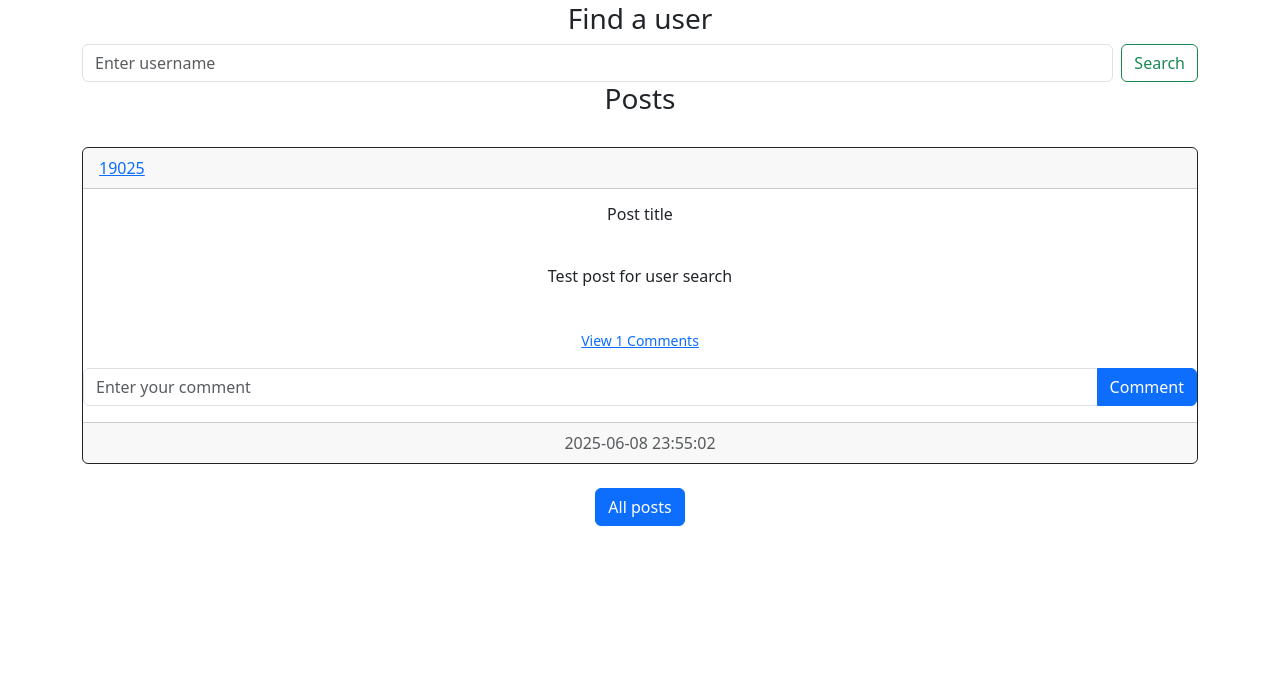
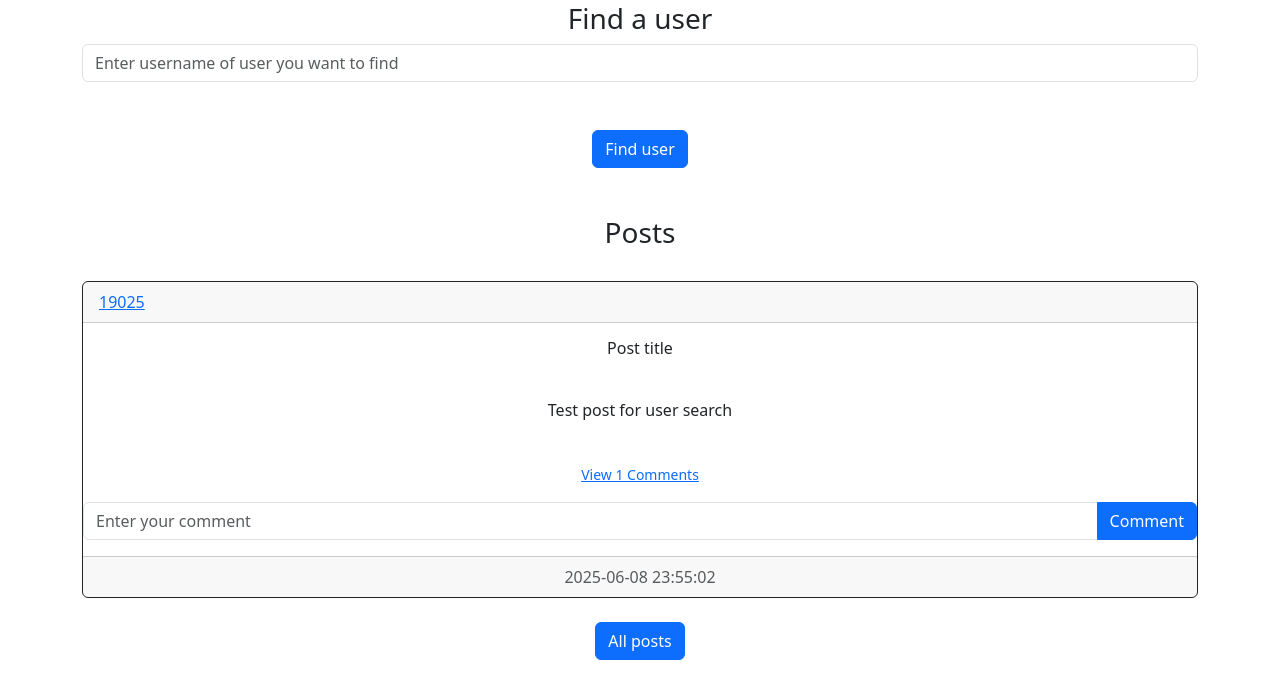
Before and after one commit to Kingston-Smith/Year13Digital, a Flask app: page /account/19025 in a window 1280 px wide. Shown: the part 54-753 px from the top of the page. Run offline with Flask 3, Linux system fonts and the light colour scheme; a user stored in the database is signed in; data comes from the database, SQL or seed files in the repository; both versions use the stored data as it was after the commit.

Commit message:
Finishing user searches
Users are now able to search for other users by username using the account page

```diff
--- a/website/Templates/account.html
+++ b/website/Templates/account.html
@@ -1,4 +1,17 @@
 {% extends "posts_div.html" %} {% block title %}((username))'s posts{% endblock %}{% block header %} ((username))'s posts {% endblock %}
+{% block usersearch %}
+<div align="center"><h3>Find a user</h3></div>
+<form method="POST">
+    <input type="text" name="username" id="username" class="form-control" placeholder="Enter username of user you want to find" />
+    <br/>
+    <br/>
+    <div align="center">
+        <button class="btn btn-primary" type="submit">
+            Find user
+        </button>
+    </div>
+</form>
+{% endblock %}
 {% block footer %}
 <div align="center">
     <a href="/blog"> <button type="button" class="btn btn-primary btn-large">All posts</button></a>
--- a/website/auth.py
+++ b/website/auth.py
@@ -78,9 +78,11 @@ def login():
     return render_template("login.html", user=current_user)
 
 #account page
-@auth.route("/account/<username>")
+@auth.route("/account/<username>", methods=['GET', 'POST'])
 @login_required
 def account(username):
+    if request.method=="POST":
+        username=request.form.get("username")
     user=User.query.filter_by(username=username).first()
     if not user:
         flash("User does not exist", category="error")
--- a/website/templates/posts_div.html
+++ b/website/templates/posts_div.html
@@ -13,11 +13,8 @@
 </div>
 <br/><br/>
 {% endif %}
-<div align="center"><h3>Find a user</h3></div>
-<form class="d-flex" role="search">
-    <input class="form-control me-2" type="search" placeholder="Enter username" aria-label="Search">
-    <button class="btn btn-outline-success" type="submit">Search</button>
-</form>
+{% block usersearch %}{% endblock %}
+<br/><br/>
 <div align="center">
     <h3>Posts</h3>
 </div>
```
Also changed, not shown: instance/database.db.
